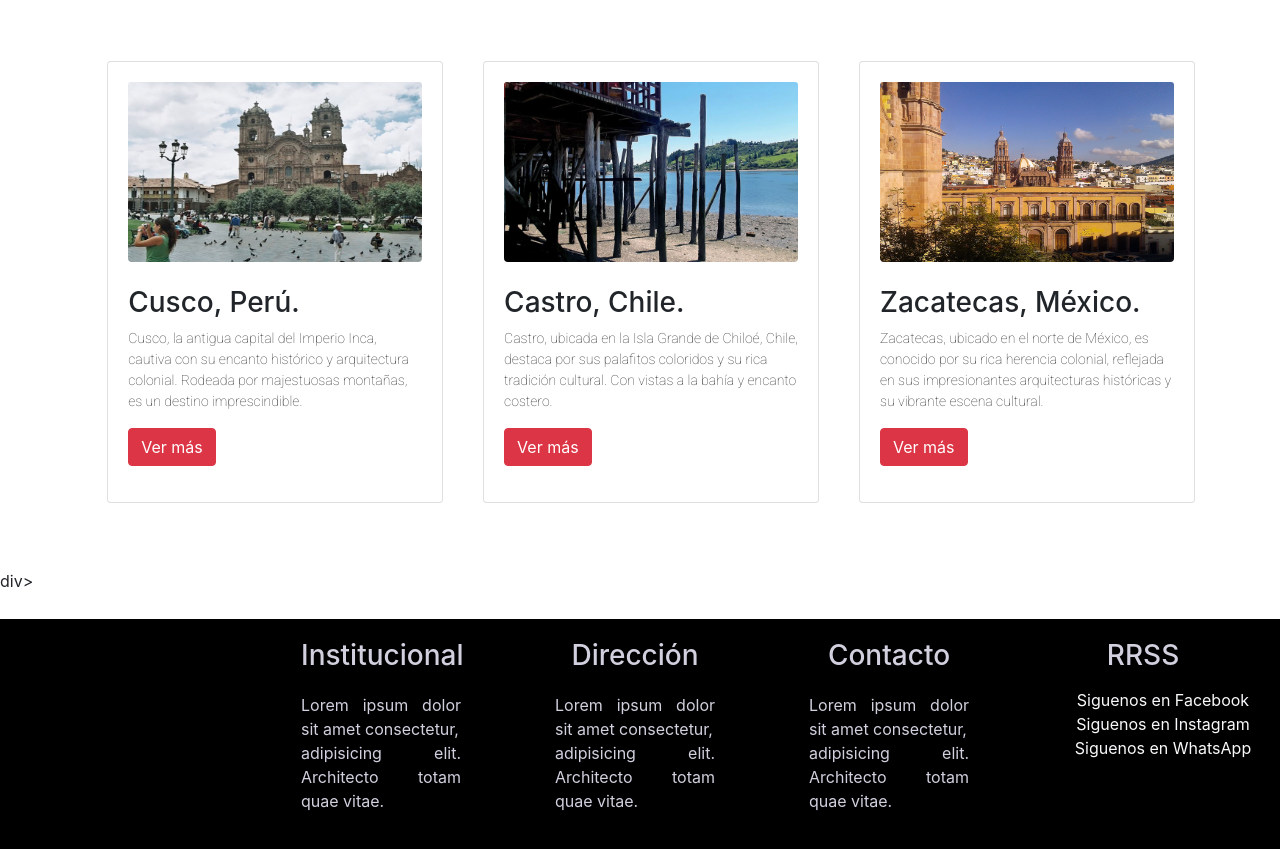
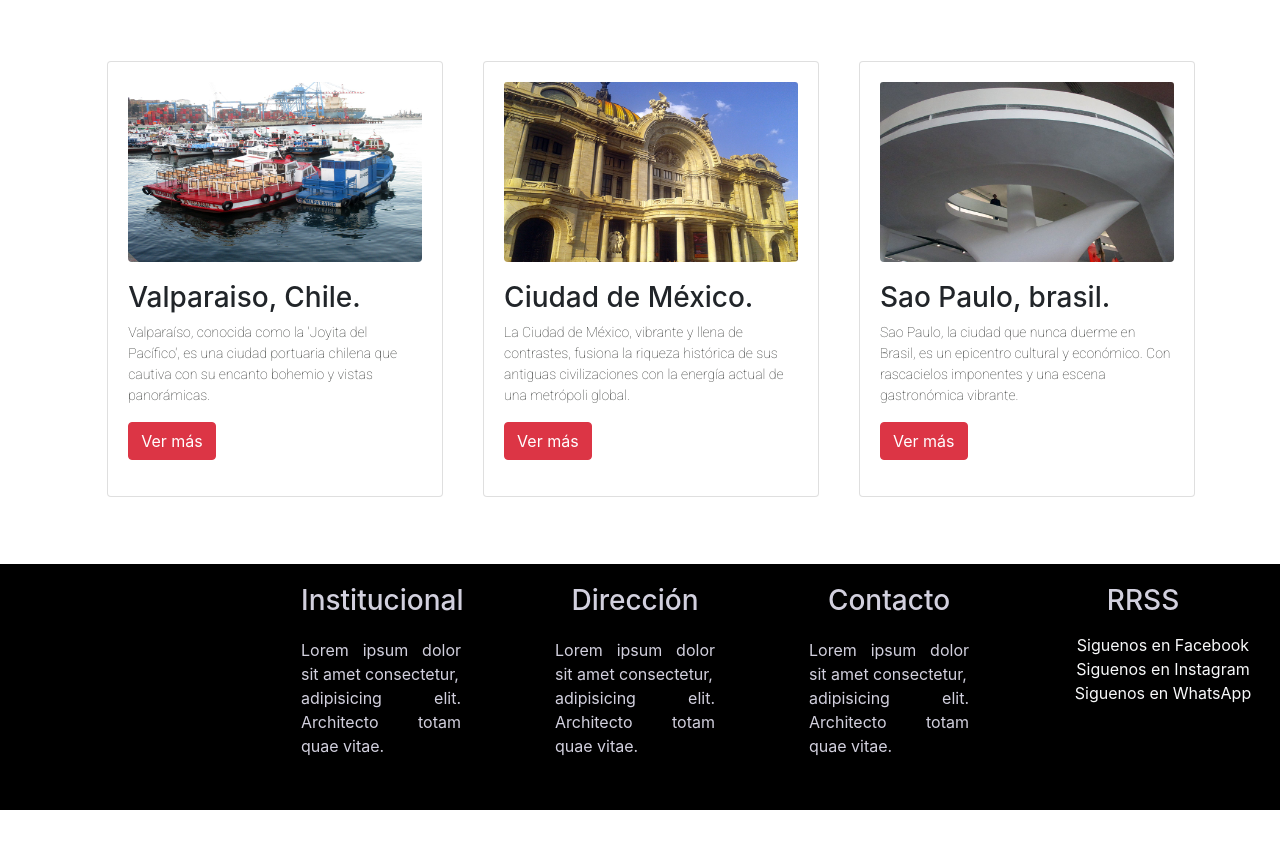
Before and after one commit to mavart2/clase1_coder-, a website: page servicios.html in a window 1280 px wide. Shown: the part 569-1418 px from the top of the page. After the commit the page ends 1379 px from the top, so only its background shows below. Drawn offline with nearby package versions, Linux system fonts and the light colour scheme; grey boxes are pictures that could not be loaded; a web font is replaced by a local one.

Commit message:
nosotros y srvicios en destacado

```diff
--- a/servicios.html
+++ b/servicios.html
@@ -114,7 +114,7 @@
 
             img {
                 width: 100%;
-                height: 100%;
+                height: 130px;
             }
 
             .navbar {
@@ -130,7 +130,6 @@
                 display: inline;
                 margin-top: 2%;
                 margin-bottom: 0%;
-                border-radius: 0px;
 
             }
 
@@ -292,56 +291,52 @@
 
     </div>
 
-      <div class="container">
-        <main class="contenido">
+    <div class="container">
 
 
+        <main class="contenido">
             <div class="sep">
             </div>
+
             <section class="card-container">
                 <div class="card">
+
                     <div class="card-body">
-                        <img src="./img/cusco.jpg" class="card-img-top" alt="...">
+                        <img src="./img/valpo.jpg" class="card-img-top" alt="...">
 
-                        <h3 class="til pt-4">Cusco, Perú.</h3>
-                        <p class="card-text ">Cusco, la antigua capital del Imperio Inca, cautiva con su encanto
-                            histórico y arquitectura colonial. Rodeada por majestuosas montañas, es un destino
-                            imprescindible.</p>
-                        <a href="#" class="btn btn-danger">Ver más</a>
-                    </div>
-                </div>
-                <div class="sep">
-                </div>
-
-                <div class="card">
-                    <div class="card-body">
-                        <img src="./img/castro.jpg" class="card-img-top" alt="...">
-
-                        <h3 class="til pt-4">Castro, Chile.</h3>
-                        <p class="card-text">Castro, ubicada en la Isla Grande de Chiloé, Chile, destaca por sus
-                            palafitos coloridos y su rica tradición cultural. Con vistas a la bahía y encanto costero.
-                        </p>
+                        <h3 class="til">Valparaiso, Chile.</h3>
+                        <p class="card-text ">Valparaíso, conocida como la 'Joyita del Pacífico', es una ciudad portuaria chilena que cautiva con su encanto bohemio y vistas panorámicas.</p>
                         <a href="#" class="btn btn-danger">Ver más</a>
                     </div>
                 </div>
                 <div class="sep">
                 </div>
                 <div class="card">
+
                     <div class="card-body">
-                        <img src="./img/zacatecas.jpg" class="card-img-top" alt="...">
+                        <img src="./img/bellasartes_mx.jpg" class="card-img-top" alt="...">
 
-                        <h3 class="til pt-4">Zacatecas, México.</h3>
-                        <p class="card-text ">Zacatecas, ubicado en el norte de México, es conocido por su rica herencia
-                            colonial, reflejada en sus impresionantes arquitecturas históricas y su vibrante escena
-                            cultural.</p>
-                        <a href="#" class=" btn btn-danger">Ver más</a>
+                        <h3 class="til">Ciudad de México.</h3>
+                        <p class="card-text ">La Ciudad de México, vibrante y llena de contrastes, fusiona la riqueza histórica de sus antiguas civilizaciones con la energía actual de una metrópoli global.</p>
+                        <a href="#" class="btn btn-danger">Ver más</a>
+                    </div>
+                </div>
+                <div class="sep">
+                </div>
+                <div class="card">
+
+                    <div class="card-body">
+                        <img src="./img/saopaulo.jpg" class="card-img-top" alt="...">
+
+                        <h3 class="til">Sao Paulo, brasil.</h3>
+                        <p class="card-text "> Sao Paulo, la ciudad que nunca duerme en Brasil, es un epicentro cultural y económico. Con rascacielos imponentes y una escena gastronómica vibrante.</p>
+                        <a href="#" class="btn btn-danger">Ver más</a>
                     </div>
                 </div>
             </section>
 
         </main>
-
-    </div>div>
+    </div>
 
     <div class="sep">
     </div>
```
Also changed, not shown: nosotros.html (+1 -1 lines).
